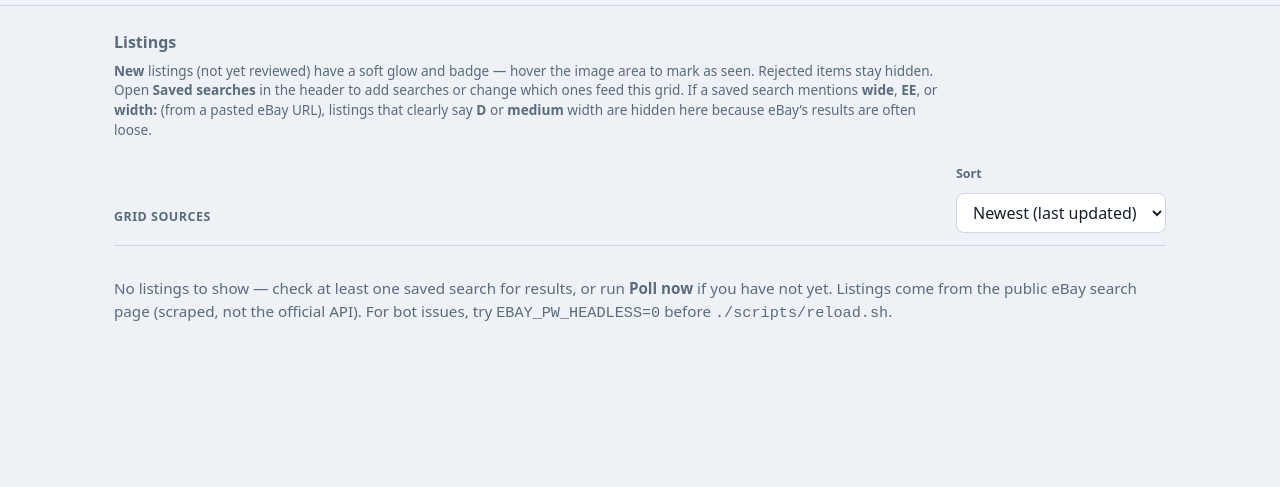
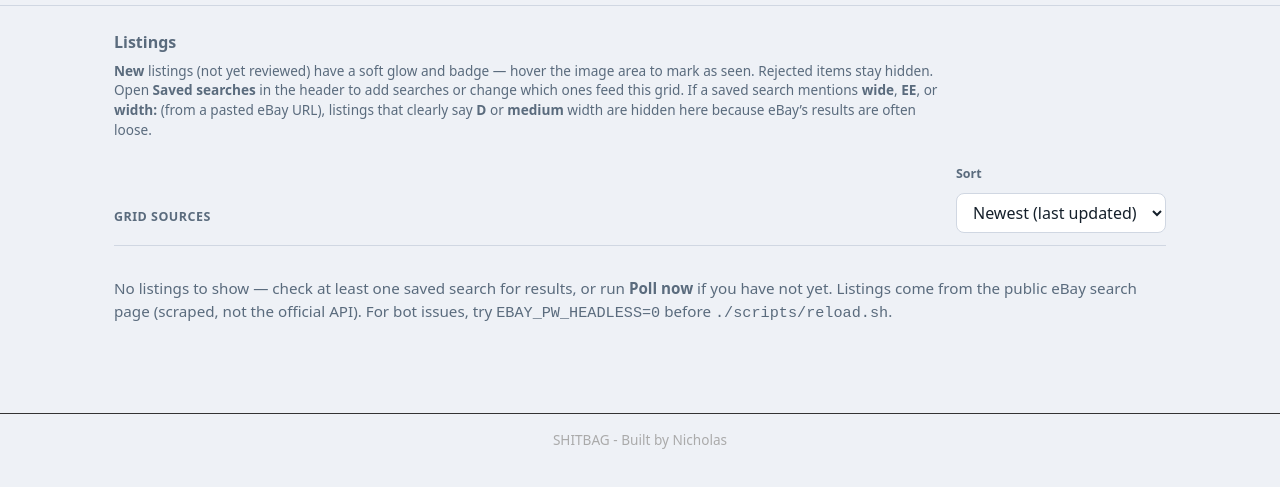
Before and after one commit to niski84/ebay-watch, a website: page web/index.html in a window 1280 px wide. Shown: the part 75-562 px from the top of the page. Drawn offline with Linux system fonts and the light colour scheme; no server answers.

Commit message:
patch-hatch: Add SHITBAG footer to web/index.html
Automated fix for: In web/index.html, find the closing </body> tag and insert a <footer> element just before it containing exactly the text: SHITBAG - Built by Nicholas. Use a visible style so it shows up on the page.

Co-Authored-By: Patch Hatch <noreply@patch-hatch.dev>

```diff
--- a/web/index.html
+++ b/web/index.html
@@ -2186,5 +2186,6 @@
     })();
     refreshAll();
   </script>
+  <footer style="text-align:center;padding:1rem;margin-top:2rem;font-size:0.85rem;color:#aaa;border-top:1px solid #333;">SHITBAG - Built by Nicholas</footer>
 </body>
 </html>
```
Also changed, not shown: 1 other file.
